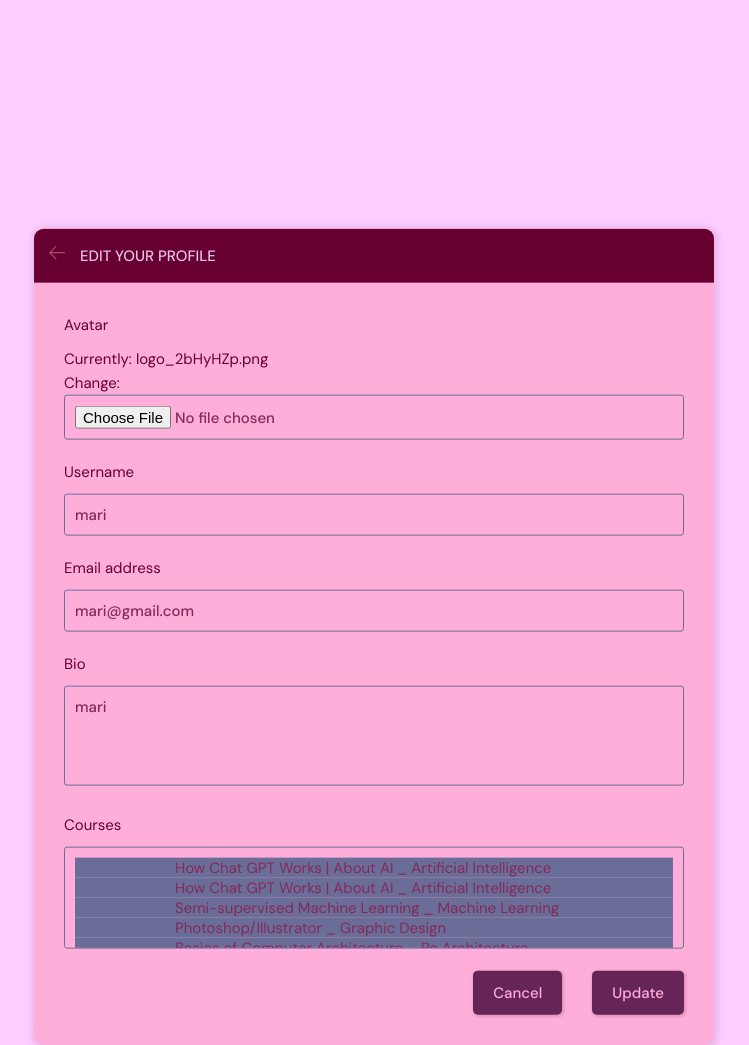
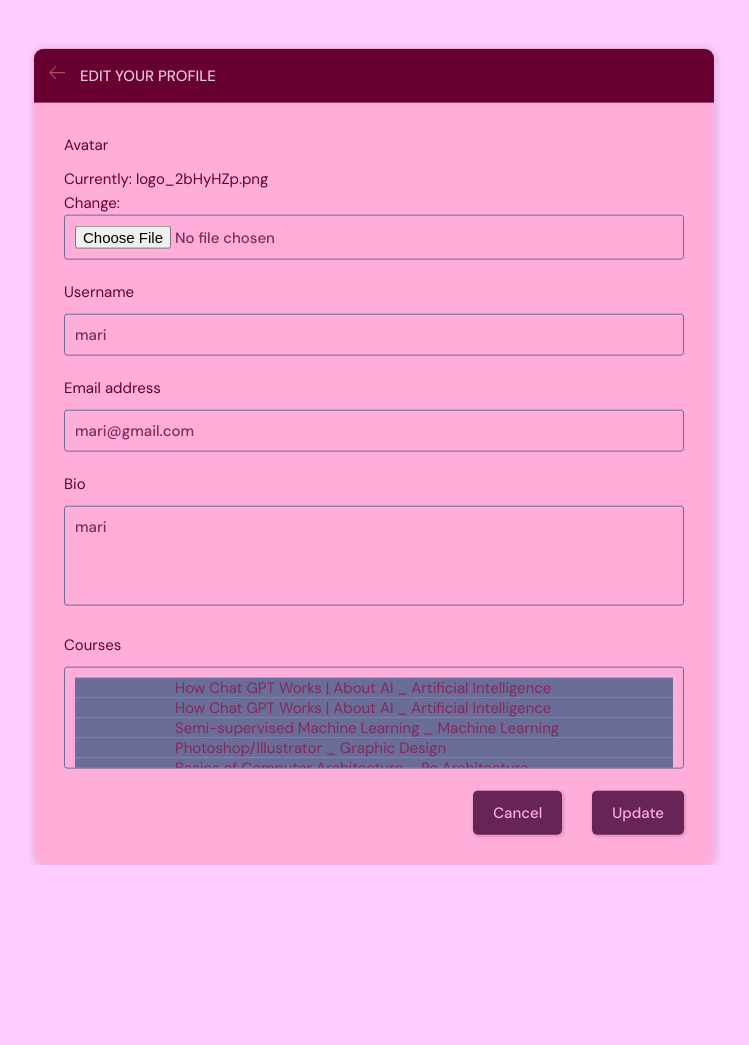
Before and after one commit to Marimiroshnikova/Final_App, a Django app: page /update_user/ in a window 1280 px wide. Shown: the part 76-1121 px from the top of the page, without its empty margins (266-1015 px from the left). After the commit the page ends 941 px from the top, so only its background shows below. Run offline with Django 5.2, Linux system fonts and the light colour scheme; a user stored in the database is signed in; data comes from the database, SQL or seed files in the repository; both versions use the stored data as it was after the commit; parts of the project's set-up code (start-up, migrations or seed data) failed here and were passed over.

Commit message:
first commit

```diff
--- a/myweb/base/models.py
+++ b/myweb/base/models.py
@@ -22,7 +22,8 @@ class Course(models.Model):
     picture = models.ImageField(null=True, blank=True)
     name = models.CharField(max_length=100)
     time = models.CharField(max_length=100)
-    group = models.ForeignKey(Group, on_delete=models.SET("Unknown Group"))
+    # group = models.ForeignKey(Group, on_delete=models.SET("Unknown Group"))
+    group = models.ForeignKey(Group, on_delete=models.CASCADE)
     format = models.CharField(max_length=100)
     price = models.CharField(max_length=100)
     level = models.ManyToManyField(Level, related_name='courses', blank=True)
--- a/myweb/base/templates/base/open.html
+++ b/myweb/base/templates/base/open.html
@@ -36,7 +36,7 @@
         <form action="" method="POST">
             {% csrf_token %}
             <div class="form-floating" style="margin-bottom: 50px;">
-                <textarea class="form-control" placeholder="Leave a comment here" name="body" id="floatingTextarea2" style="height: 100px"></textarea>
+                <textarea autofocus class="form-control" placeholder="Leave a comment here" name="body" id="floatingTextarea2" style="height: 100px"></textarea>
                 <label for="floatingTextarea2"></label>
             </div>
             <button type="submit" class="btn btn-primary">Submit</button>
--- a/myweb/base/templates/base/update_user.html
+++ b/myweb/base/templates/base/update_user.html
@@ -5,7 +5,7 @@
 
 
 {% load static %}
-        <main class="update-account layout"  style="padding-top: 190px">
+        <main class="update-account layout"  style="padding-top: 60px; padding-bottom: 60px">
             <div class="container">
                 <div class="layout__box">
                     <div class="layout__boxHeader">
--- a/myweb/static/styles/Styles.css
+++ b/myweb/static/styles/Styles.css
@@ -805,7 +805,7 @@ a {
 .update-account.layout .layout__box {
 
   max-width: 68rem;
-  margin-top: 280px;
+  margin-top: 100px;
   margin-bottom: 100px;
 }
 
```
Also changed, not shown: myweb/base/migrations/0001_initial.py (deleted), myweb/base/migrations/0002_alter_course_options_alter_course_group.py (deleted), myweb/base/migrations/0003_alter_course_group.py (deleted), myweb/base/migrations/0004_user_avatar_user_bio.py (deleted), myweb/base/migrations/0005_alter_course_options_comment.py (deleted), myweb/db.sqlite3.
